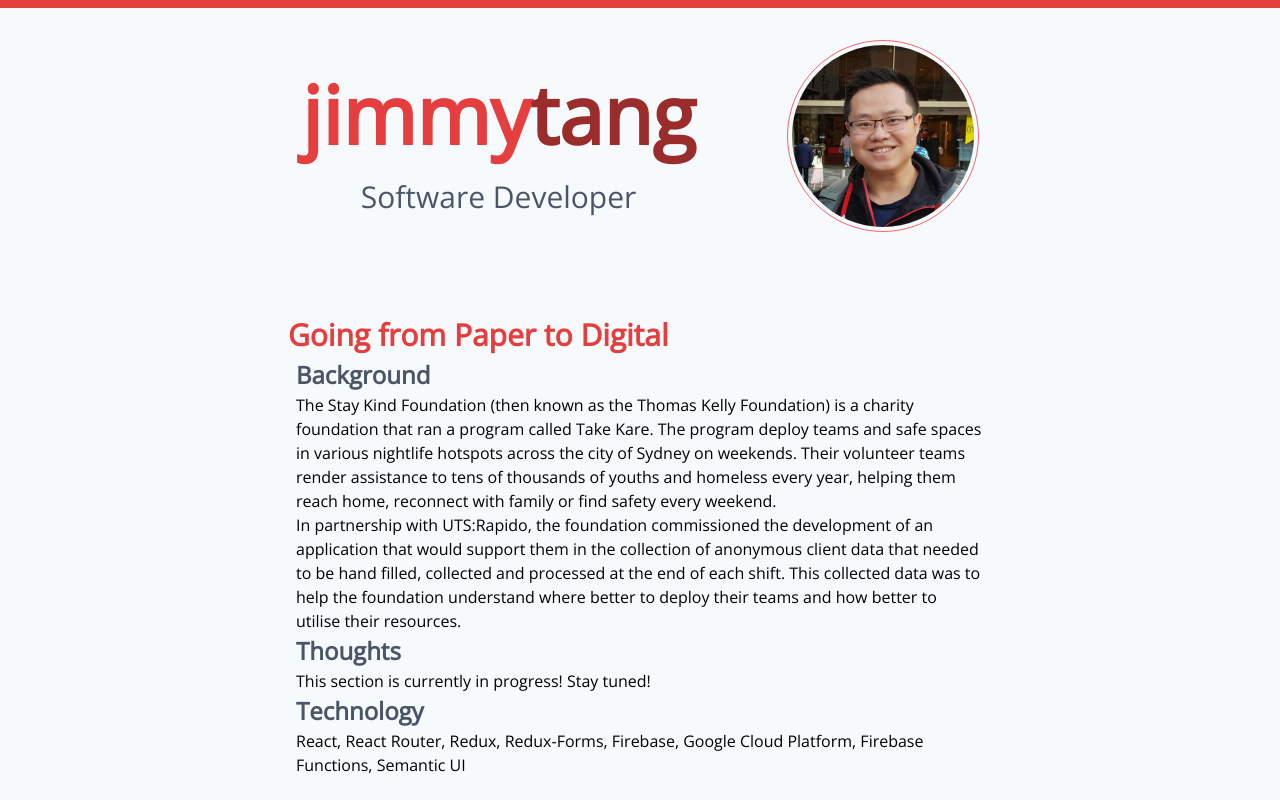
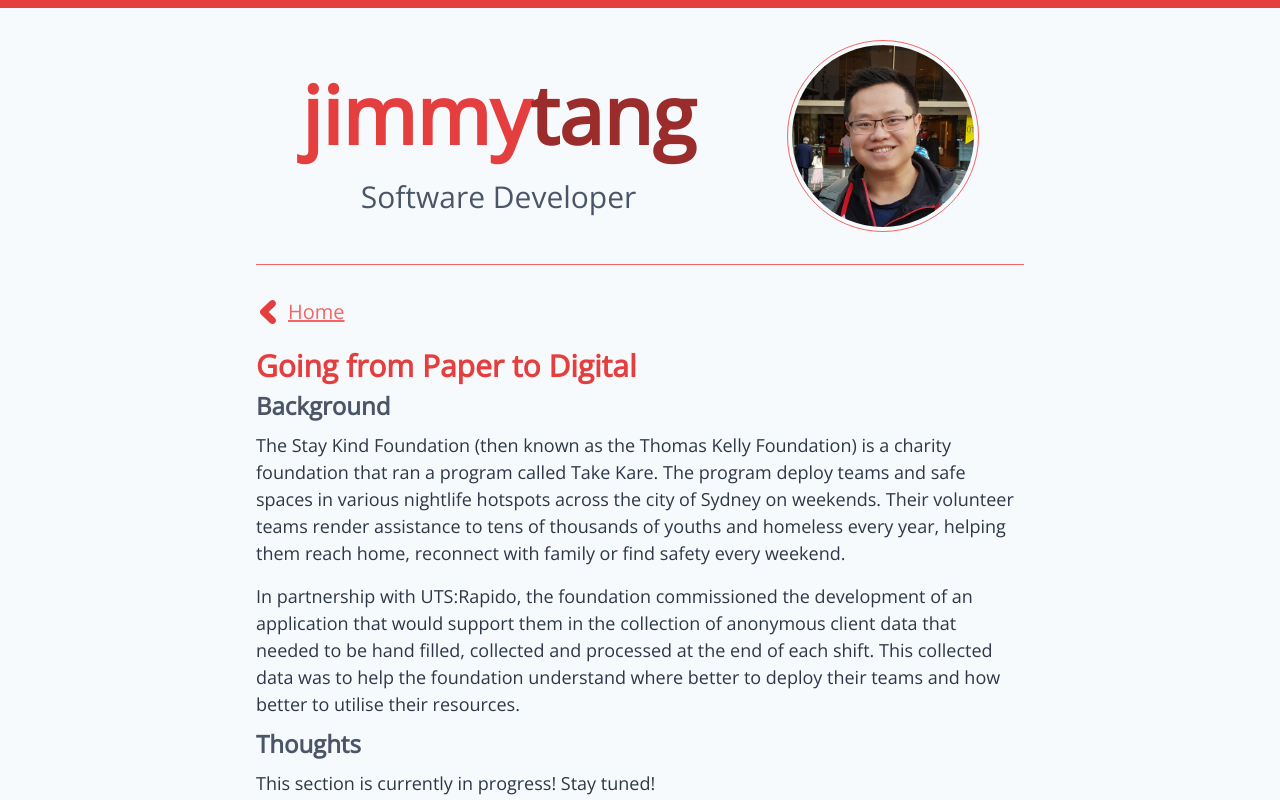
Before and after one commit to blaytenshi/jimmytangdotdev, a React (Create React App) app: page /work/tkssir in a window 1280 px wide. Shown: the top 800 px of the page. Built offline with nearby package versions, Linux system fonts and the light colour scheme.

Commit message:
More Tweaking
- Added ArticleCard
- Updated ArticleNavBar and alignments to article headers

```diff
--- /dev/null
+++ b/src/components/ArticleCard.js
@@ -0,0 +1,15 @@
+import React from "react";
+import me from "../assets/img/me.jpg";
+
+const ArticleCard = () => {
+  return (
+    <div className="relative">
+      <img src={me} />
+      <div className="absolute bottom-0 bg-white w-full">
+        <p className="px-4 py-2">Going from Paper to Digital</p>
+      </div>
+    </div>
+  )
+}
+
+export default ArticleCard;
--- a/src/components/ArticleNavBar.js
+++ b/src/components/ArticleNavBar.js
@@ -7,10 +7,10 @@ const ArticleNavBar = () => {
   let history = useHistory();
 
   return (
-    <div className="px-8">
-      <button className="text-red-500 underline text-xl flex items-center" onClick={() => history.goBack()}>
+    <div className="py-4">
+      <button className="text-red-500 underline text-xl flex items-center" onClick={() => history.push("/")}>
         <Back className="h-6" />
-        <span className="pl-2">Back</span>
+        <span className="pl-2">Home</span>
       </button>
     </div>
   )
--- a/src/pages/Home.js
+++ b/src/pages/Home.js
@@ -2,6 +2,8 @@ import React, { useRef } from "react";
 import { Link, useHistory } from "react-router-dom";
 
 import Twemoji from "../components/Twemoji";
+import ArticleNavBar from "../components/ArticleNavBar";
+import ArticleCard from "../components/ArticleCard";
 
 const Home = () => {
 
@@ -39,7 +41,7 @@ const Home = () => {
         </h2>
         <div className="grid tablet:grid-cols-2">
           <Link to="/work/tkssir">
-            <div className="bg-blue-500 col-span-1">Going from Paper to Digital</div>
+            <ArticleCard/>
           </Link>
           <div className="bg-red-500 col-span-1">hi</div>
           <div className="bg-green-500 col-span-1 tablet:col-span-2">hi</div>
--- a/src/pages/OriginStory.js
+++ b/src/pages/OriginStory.js
@@ -5,9 +5,9 @@ import ArticleNavBar from "../components/ArticleNavBar";
 
 const OriginStory = () => {
   return (
-    <>
+    <div className="container mx-auto body-text border-t border-red-500 pt-4">
       <ArticleNavBar/>
-      <section className="px-8 py-8 body-text">
+      <article>
         <h2 className="text-3xl pb-2">
           <span className="font-extrabold text-red-600">Origin</span>
           <span className="font-bold text-red-800">Story</span>
@@ -47,8 +47,8 @@ const OriginStory = () => {
         <p>
           This website is a place for me to tinker with code and maybe a place to hold my thoughts in the future.
         </p>
-      </section>
-    </>
+      </article>
+    </div>
   )
 };
 
--- a/src/pages/TKSSIR.js
+++ b/src/pages/TKSSIR.js
@@ -1,37 +1,33 @@
 import React from "react";
+import ArticleNavBar from "../components/ArticleNavBar";
 
 const TKSSIR = () => {
   return (
-    <div className="container px-8 py-12 mx-auto">
+    <div className="container mx-auto body-text border-t border-red-500 pt-4">
+      <ArticleNavBar/>
       <article>
         <h2 className="text-3xl font-bold text-red-600">Going from Paper to Digital</h2>
-        <section className="px-2">
         <h3 className="text-2xl font-bold text-gray-700">Background</h3>
-          <p>
+        <p className="py-2">
           The Stay Kind Foundation (then known as the Thomas Kelly Foundation) is a charity foundation that ran a
           program called Take Kare. The program deploy teams and safe spaces in various nightlife hotspots across
           the city of Sydney on weekends. Their volunteer teams render assistance to tens of thousands of youths and
           homeless every year, helping them reach home, reconnect with family or find safety every weekend.
         </p>
-          <p>
+        <p className="py-2">
           In partnership with UTS:Rapido, the foundation commissioned the development of an application that would
           support them in the collection of anonymous client data that needed to be hand filled, collected and
           processed at the end of each shift. This collected data was to help the foundation understand where better
           to deploy their teams and how better to utilise their resources.
         </p>
-        </section>
-        <section className="px-2">
         <h3 className="text-2xl font-bold text-gray-700">Thoughts</h3>
-          <p>
+        <p className="py-2">
           This section is currently in progress! Stay tuned!
         </p>
-        </section>
-        <section className="px-2">
         <h3 className="text-2xl font-bold text-gray-700">Technology</h3>
-          <p>
+        <p className="py-2">
           React, React Router, Redux, Redux-Forms, Firebase, Google Cloud Platform, Firebase Functions, Semantic UI
         </p>
-        </section>
       </article>
     </div>
   )
```
Lines whose indentation alone changed are shown as unchanged.
